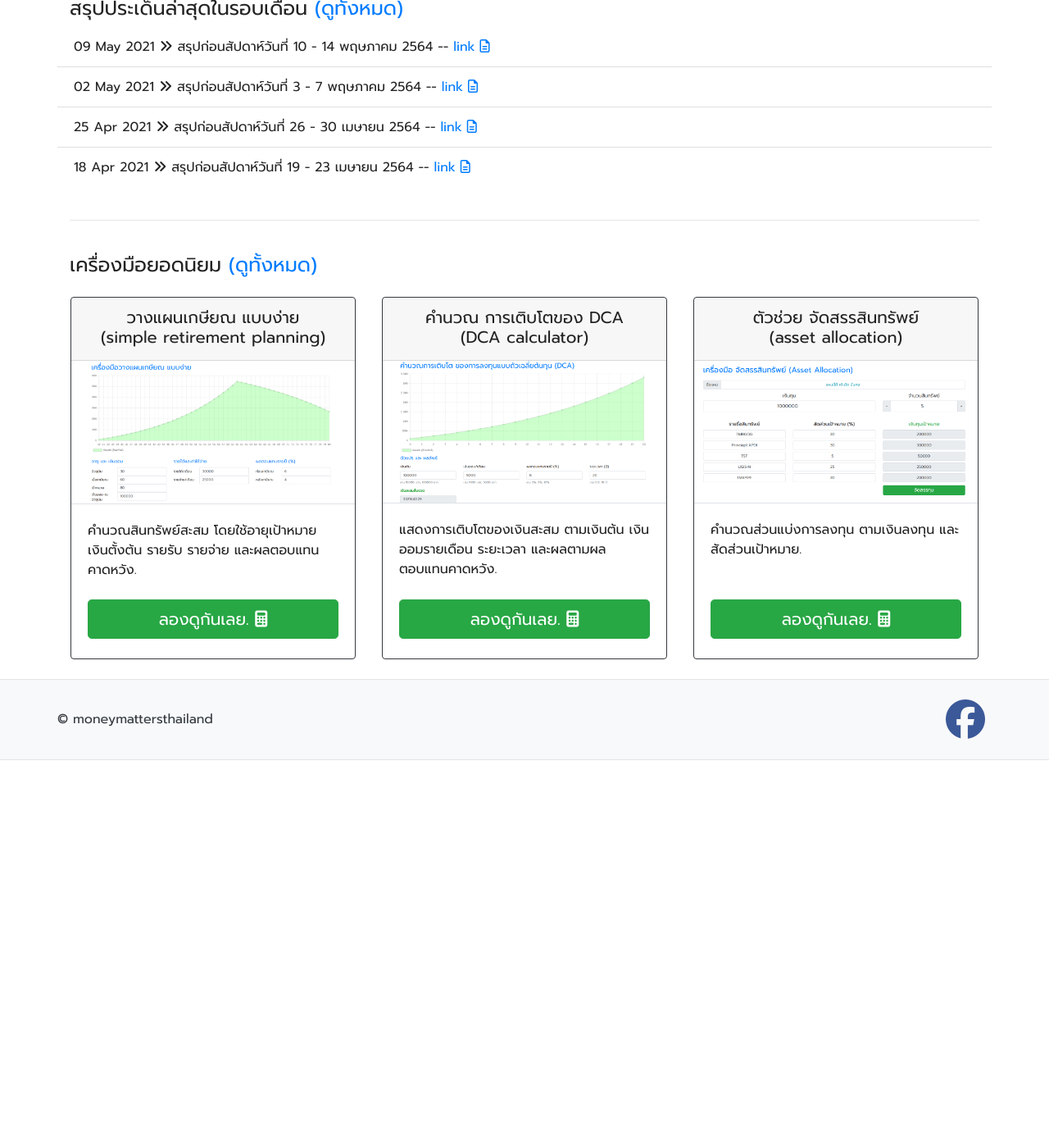
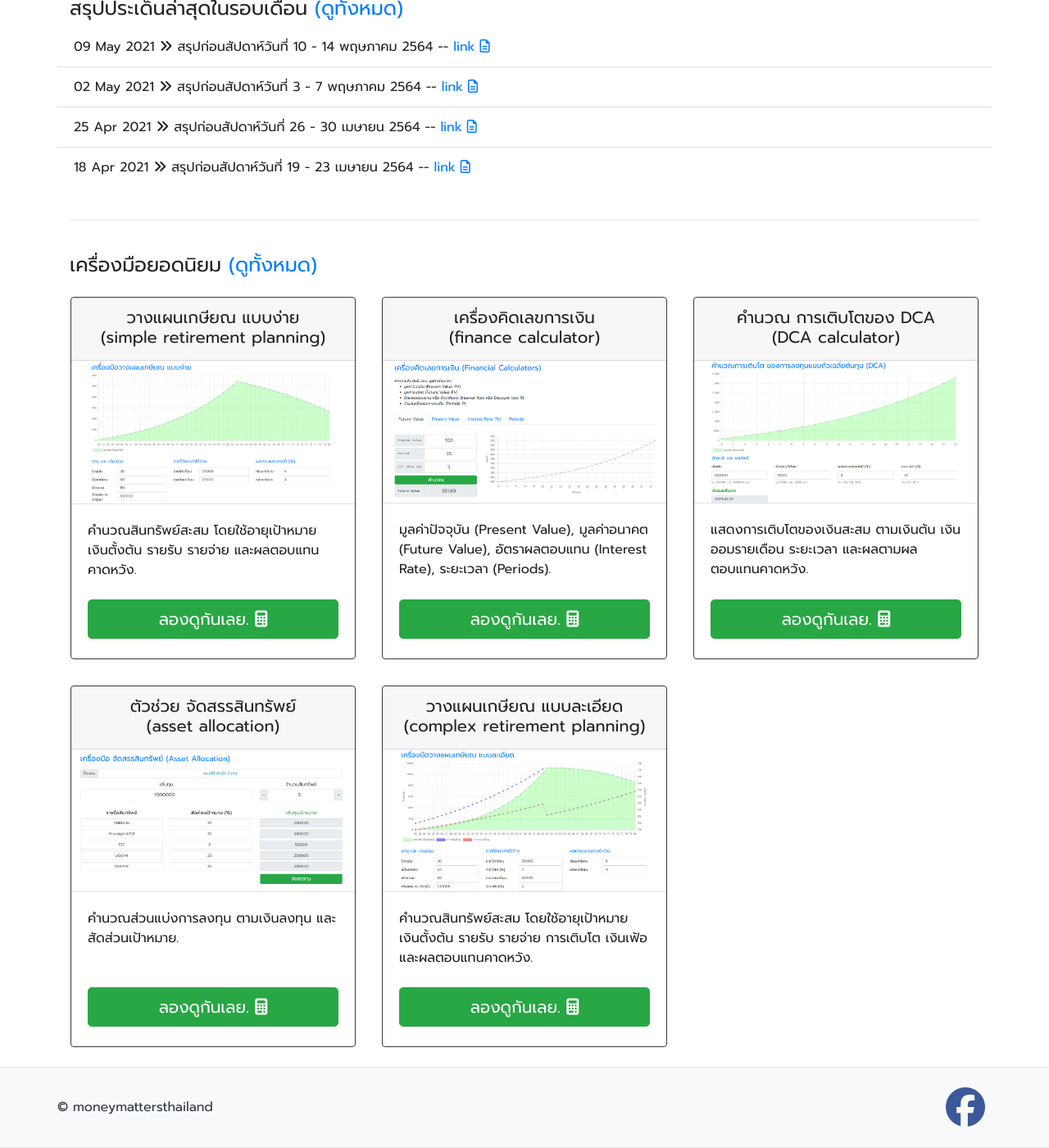
Before and after one commit to moneysart/moneysart.github.io, a Jekyll site: the page built from index.html, in a window 1280 px wide and 1400 px high, scrolled down 325 px. Shown: the whole window at 82% size. Built offline with Jekyll 4.4.1, drawn with Linux system fonts in a browser that asks for light colours; nearby versions of some CDN libraries; before the commit the page ends 1252 px from its top, so only the background shows below that.

Commit message:
add card for finance-calculator

```diff
--- a/index.html
+++ b/index.html
@@ -98,6 +98,27 @@ canonical_url: /
 
 
         <div class="col-md-6 col-xl-4">
+            <div class="card mb-4 box-shadow h-100 flex-column border-dark">
+                <div class="card-header text-center pb-2">
+                    <h5>เครื่องคิดเลขการเงิน <br>(finance calculator)</h5>
+                </div>
+                <img class="card-img-top border-bottom" src="{{ site.baseurl}}/tools/finance-calculator/card.png" alt="Card image cap">
+                <div class="card-body d-flex flex-column pb-0">
+                    <p class="card-text mb-0">
+                        มูลค่าปัจจุบัน (Present Value), มูลค่าอนาคต (Future Value), อัตราผลตอบแทน (Interest Rate), ระยะเวลา (Periods).
+                    </p>
+
+                    <a href="{{ site.baseurl}}/tools/finance-calculator/"
+                    class="btn btn-lg btn-block btn-success mt-auto mb-4">
+                        ลองดูกันเลย. <i class="fas fa-calculator"></i>
+                    </a>
+                    <!-- <button type="button" class="btn btn-lg btn-block btn-success mt-auto mb-4">ลองดูกันเลย. <i class="fas fa-calculator"></i></button> -->
+                </div>
+            </div>
+        </div>
+
+
+        <div class="col-md-6 col-xl-4">
             <div class="card mb-4 box-shadow h-100 flex-column border border-dark">
                 <div class="card-header text-center pb-2">
                     <h5>คำนวณ การเติบโตของ DCA <br>(DCA calculator)</h5>
@@ -139,6 +160,28 @@ canonical_url: /
         </div>
 
 
+        <div class="col-md-6 col-xl-4">
+            <div class="card mb-4 box-shadow h-100 flex-column border border-dark">
+                <div class="card-header text-center pb-2">
+                    <h5>วางแผนเกษียณ แบบละเอียด <br>(complex retirement planning)</h5>
+                </div>
+                <img class="card-img-top border-bottom" src="{{ site.baseurl}}/tools/retirement-plan-complex/card.png" alt="Card image cap">
+                <div class="card-body d-flex flex-column pb-0">
+                    <p class="card-text mb-0">
+                        คำนวณสินทรัพย์สะสม โดยใช้อายุเป้าหมาย เงินตั้งต้น รายรับ รายจ่าย การเติบโต เงินเฟ้อ
+                        และผลตอบแทนคาดหวัง.
+                    </p>
+
+                    <a href="{{ site.baseurl}}/tools/retirement-plan-complex/"
+                    class="btn btn-lg btn-block btn-success mt-auto mb-4">
+                        ลองดูกันเลย. <i class="fas fa-calculator"></i>
+                    </a>
+                    <!-- <button type="button" class="btn btn-lg btn-block btn-success mt-auto mb-4">ลองดูกันเลย. <i class="fas fa-calculator"></i></button> -->
+                </div>
+            </div>
+        </div>
+
+
     </div>
 
 
```
